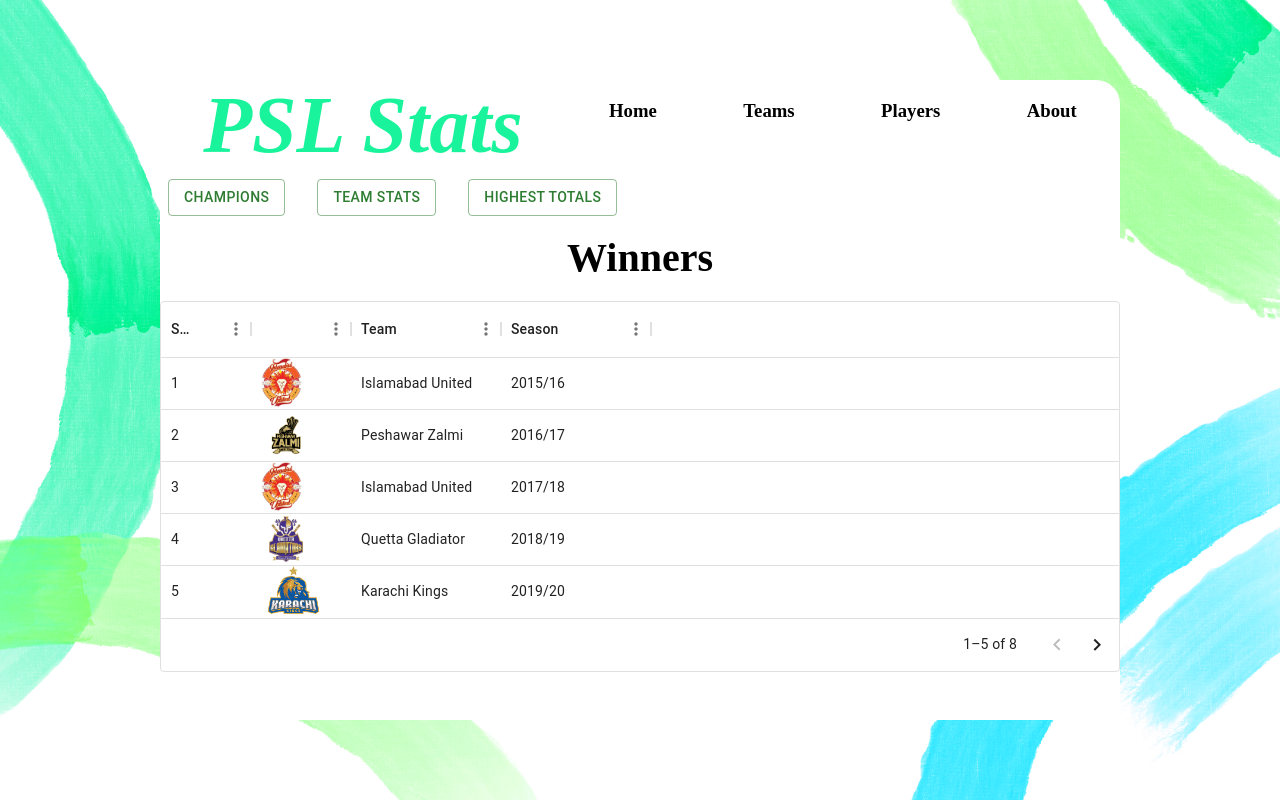
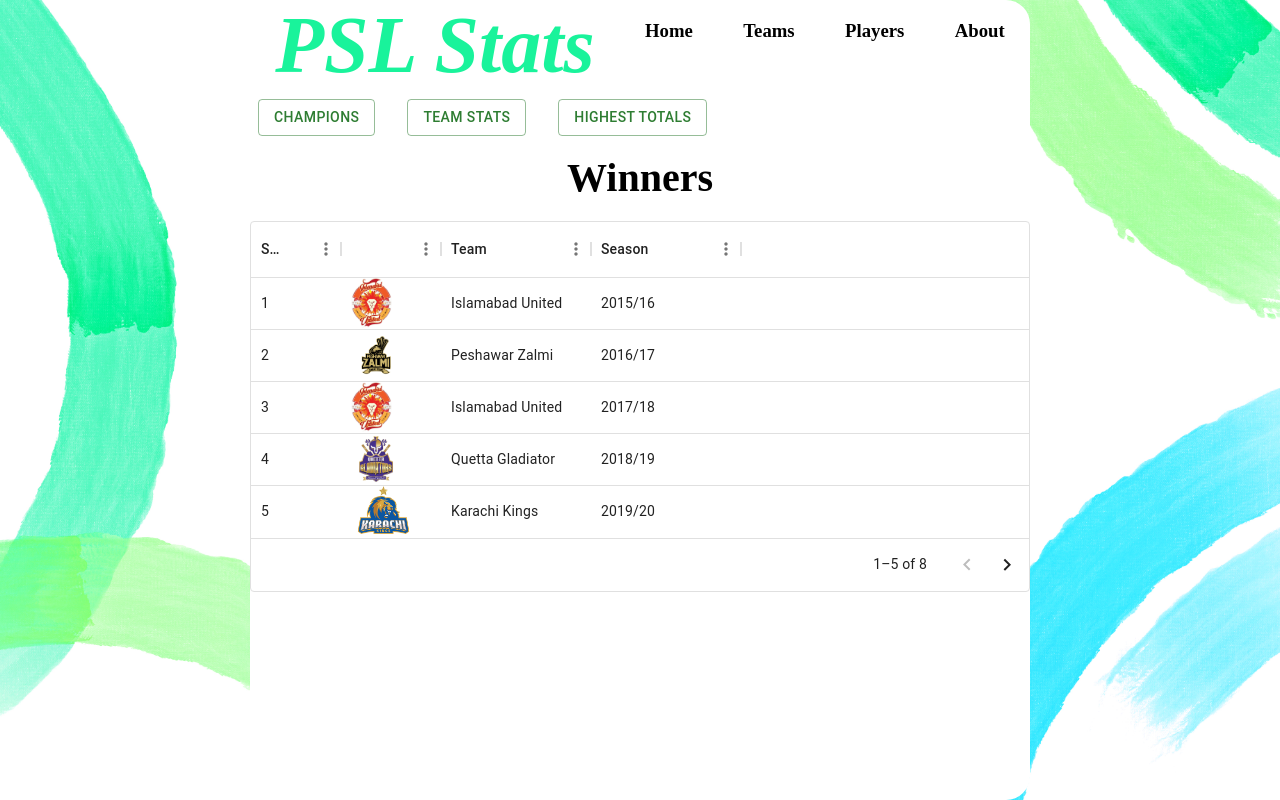
Before and after one commit to zubair15121716/psl-stat, a React (Vite) app: page /teams in a window 1280 px wide. Built offline with nearby package versions, Linux system fonts and the light colour scheme; a web font is replaced by a local one.

Commit message:
Revert to Previous Style

```diff
--- a/src/index.css
+++ b/src/index.css
@@ -88,8 +88,8 @@
 .homep{
   background-color: #fff;
   z-index: 2;
-  width: 75vw;
-  height: 80vh;
+  width: 780px;
+  height: 100vh;
   display: flex;
   font-family: "Montserrat";
   border-radius: 24px;
```
Also changed, not shown: 1 other file (tests, documents, lock files or other folders).
